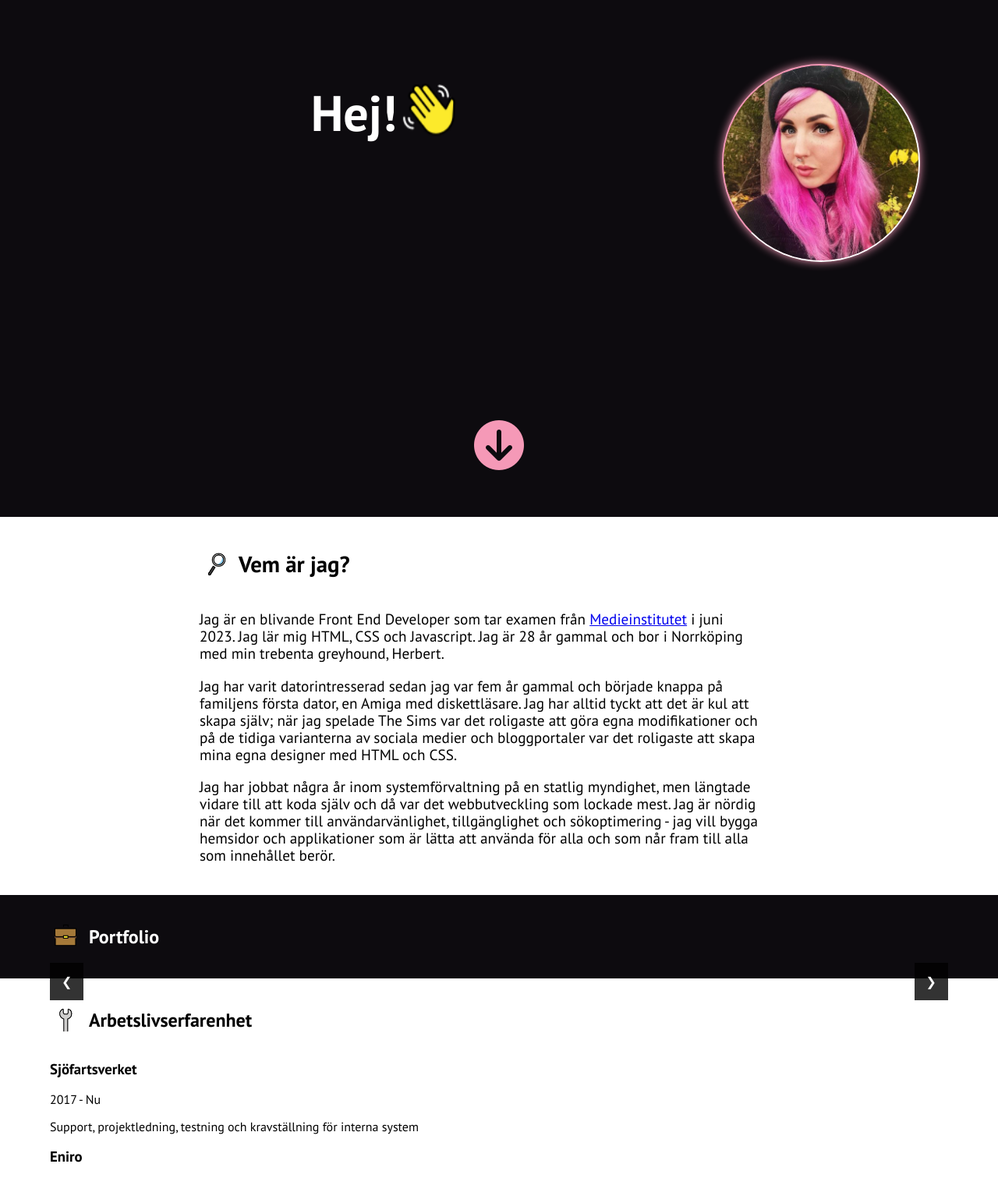
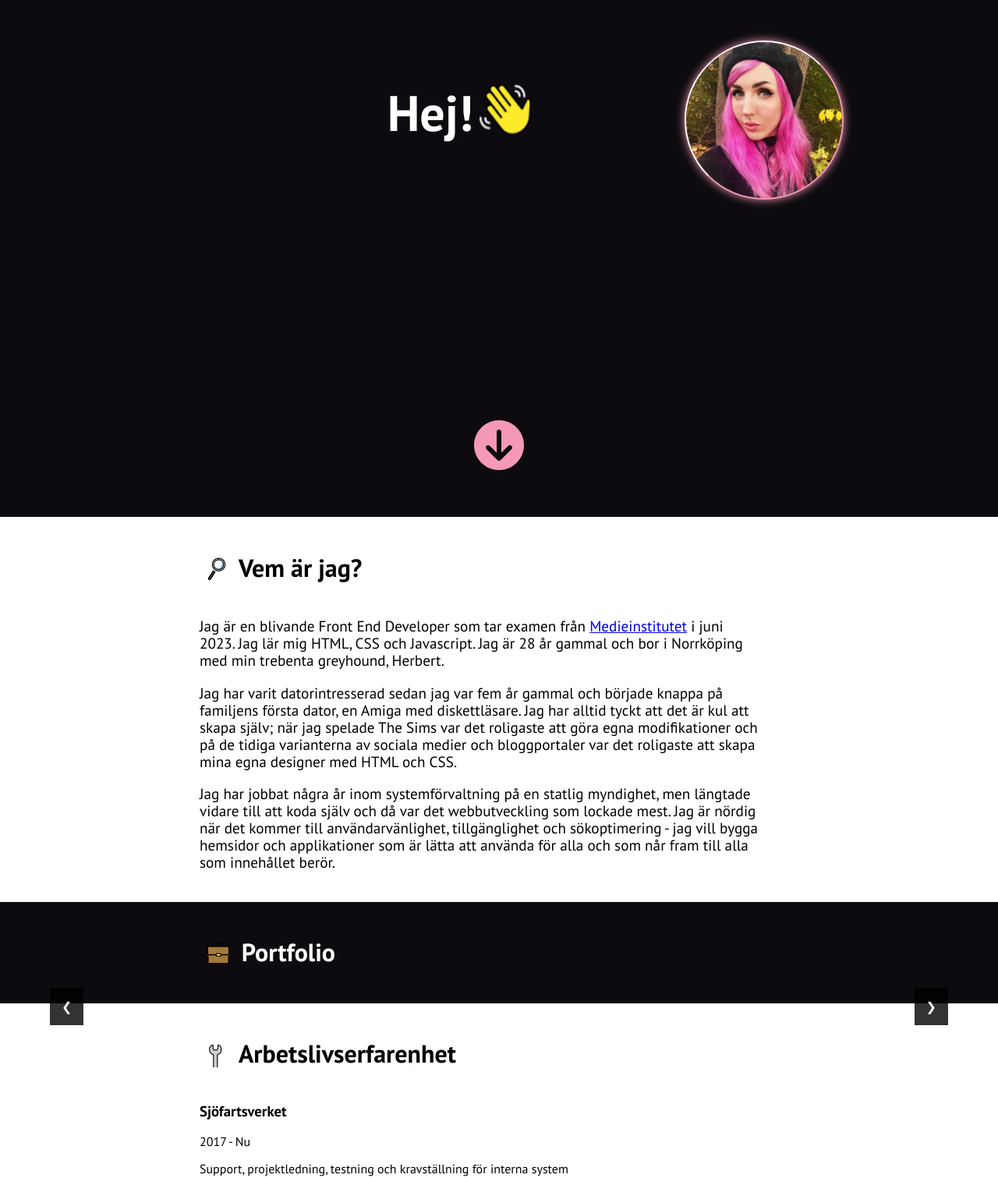
Before and after one commit to hellohely/portfolio, a website built with Parcel: page html5-boilerplate_v8.0.0/index.html in a window 1280 px wide. Shown: the part 97-1608 px from the top of the page at 78% size. Built offline with nearby package versions, Linux system fonts and the light colour scheme; files whose address does not match are found by name.

Commit message:
Changed paddings and stuff on tablet layout

```diff
--- a/html5-boilerplate_v8.0.0/css/layout/_mobile.scss
+++ b/html5-boilerplate_v8.0.0/css/layout/_mobile.scss
@@ -98,15 +98,15 @@ header {
         img {
         border-radius: 50%;
         width: 35%;
-        max-width: 250px;
+        max-width: 200px;
         min-width: 125px;
         height: auto;
         float: right;
 
 
-        border: 2px solid white;
-        border-top-color: $special-color;
-        border-left-color: $special-color;
+        border: 2px solid $special-color;
+        border-top-color: $font-color-1;
+        border-left-color: $font-color-1;
         filter: drop-shadow(0 0 6px $special-color);
         }
     }
--- a/html5-boilerplate_v8.0.0/css/layout/_tablet.scss
+++ b/html5-boilerplate_v8.0.0/css/layout/_tablet.scss
@@ -1,12 +1,54 @@
+h2 {
+    font-size: 2rem;
+}
+
+#hello {
+
+    .container {
+        padding-left: 15%;
+    }
+
+    h1 {
+        font-size: 3rem;
+    }
+
+    .hand {
+        img {
+            height: 60px;
+        }
+
+    }
+
+    .henrietta {
+        img {
+            margin-right: 10%;
+            margin-left: 30px;
+            margin-bottom: 100px;
+            position: relative;
+            bottom: 30px;
+        }
+    }
+
+    #typewriter{
+		font-size: 2rem;
+    }
+}
+
 #about-me {
    padding-left: 20%;
    font-size: 1.2rem;
+
 
     p {
         max-width: 75%;
     }
 }
 
+#portfolio {
+    .emoji {
+        padding-left: 17%;
+    }
+}
 
 .portfolio-slides {
     display:none;
@@ -27,3 +69,19 @@
         height: auto;
     }
 }
+
+#work-experience {
+    padding-left: 20%;
+}
+
+#contact {
+    padding-left: 20%;
+
+    form {
+        max-width: 75%;
+    }
+
+    div {
+        margin-right: 20%;
+    }
+}
```
Also changed, not shown: html5-boilerplate_v8.0.0/css/main.css, 1 other file.
